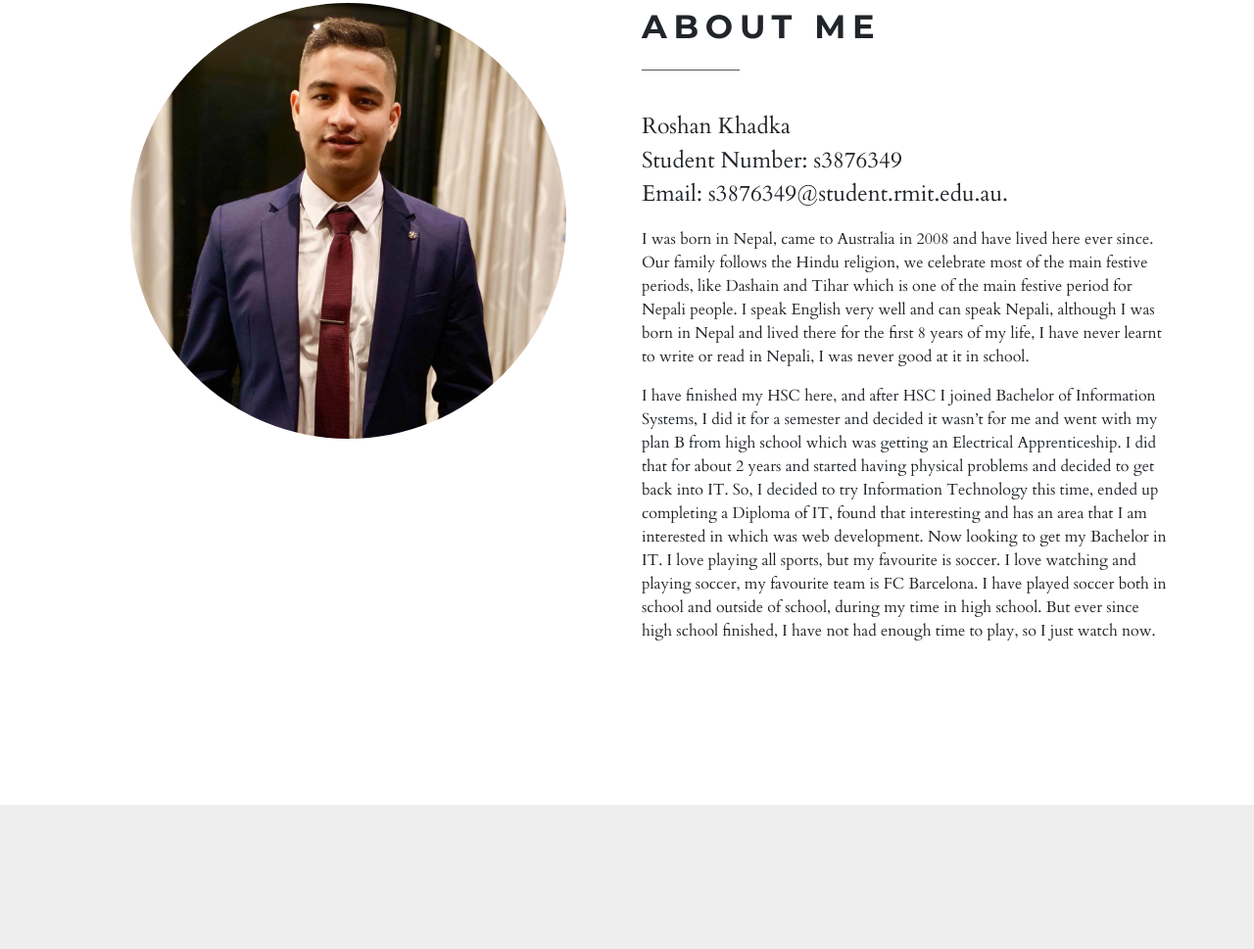
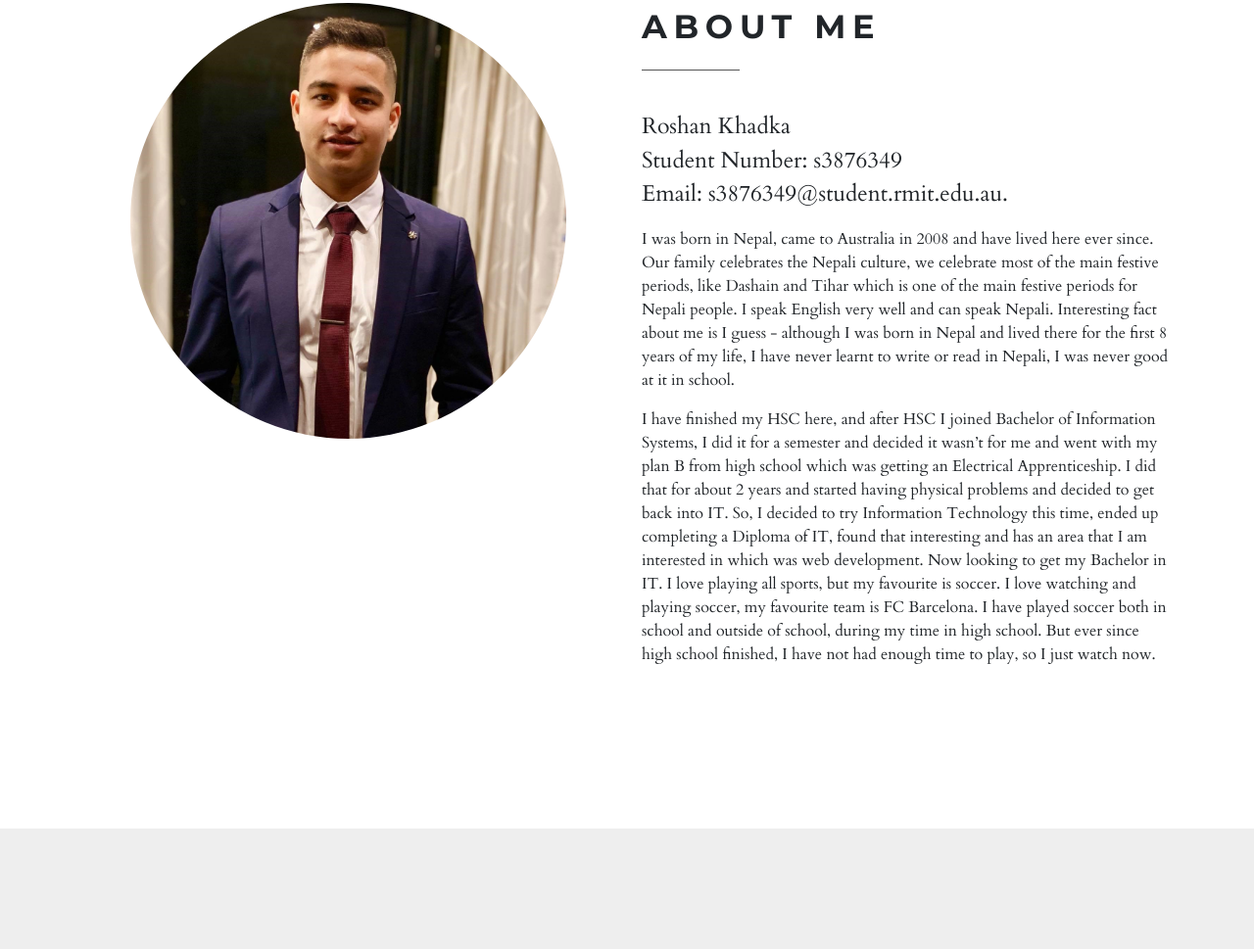
Before and after one commit to rk121/rk121.github.io, a plain HTML site: page index.html in a window 1280 px wide. Shown: the part 1004-1973 px from the top of the page at 98% size. Drawn offline with nearby package versions, Linux system fonts and the light colour scheme.

Commit message:
Changed few things

```diff
--- a/index.html
+++ b/index.html
@@ -75,7 +75,9 @@
             <h2 class="heading">About me</h2>
             <p class="lead">Roshan Khadka <br> Student Number: s3876349 <br> Email: s3876349@student.rmit.edu.au.</p>
             <p>
-              I was born in Nepal, came to Australia in 2008 and have lived here ever since. Our family follows the Hindu religion, we celebrate most of the main festive periods, like Dashain and Tihar which is one of the main festive period for Nepali people. I speak English very well and can speak Nepali, although I was born in Nepal and lived there for the first 8 years of my life, I have never learnt to write or read in Nepali, I was never good at it in school.
+              I was born in Nepal, came to Australia in 2008 and have lived here ever since. Our family celebrates the Nepali culture, we celebrate most of the main festive periods, like Dashain and Tihar which is one of the main festive periods for Nepali people.
+              I speak English very well and can speak Nepali. Interesting fact about me is I guess -  although I was born in Nepal and lived there for the first 8 years of my life, I have never learnt to write or read in Nepali, I was never good at it in school.
+
             </p>
             <p>
               I have finished my HSC here, and after HSC I joined Bachelor of Information Systems, I did it for a semester and decided it wasn’t for me and went with my plan B from high school which was getting an Electrical Apprenticeship. I did that for about 2 years and started having physical problems and decided to get back into IT. So, I decided to try Information Technology this time, ended up completing a Diploma of IT, found that interesting and has an area that I am interested in which was web development. Now looking to get my Bachelor in IT.
```
